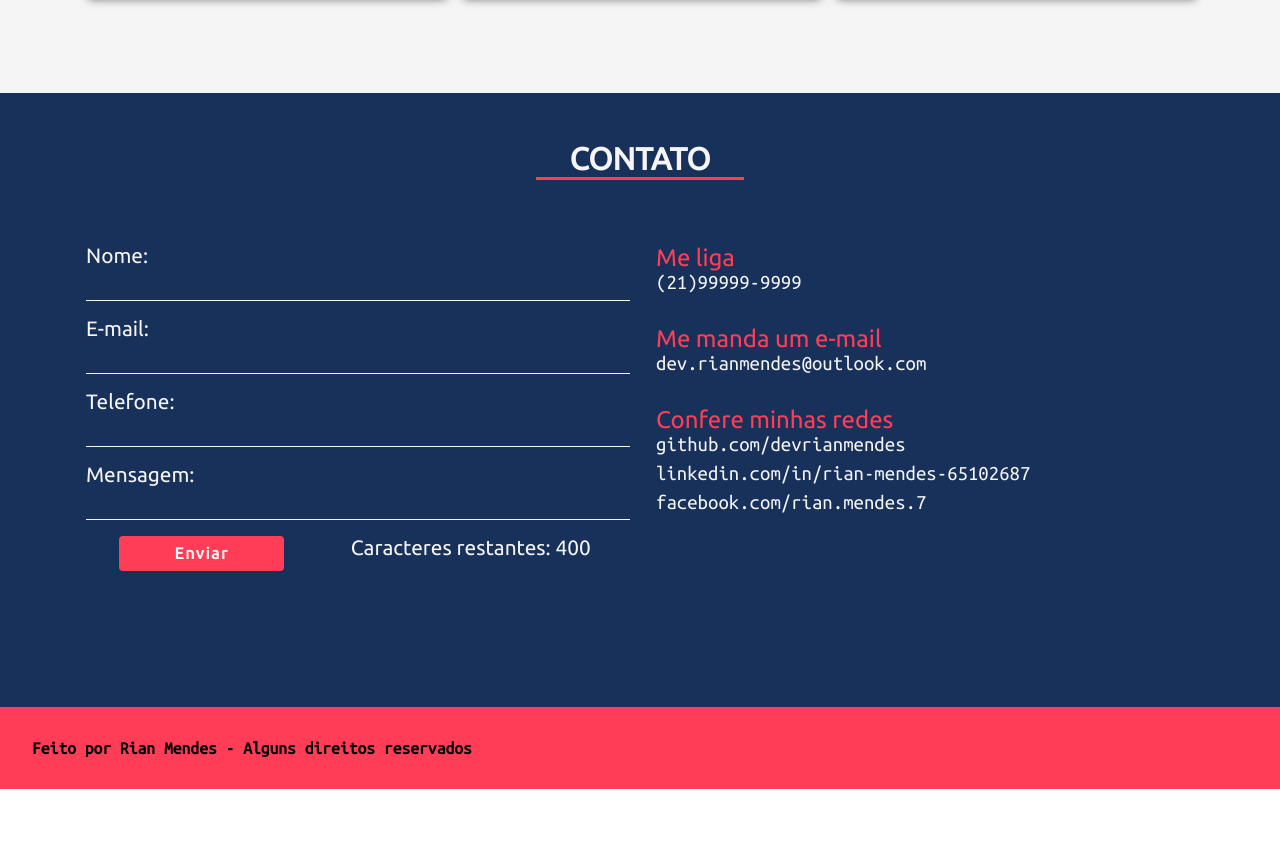
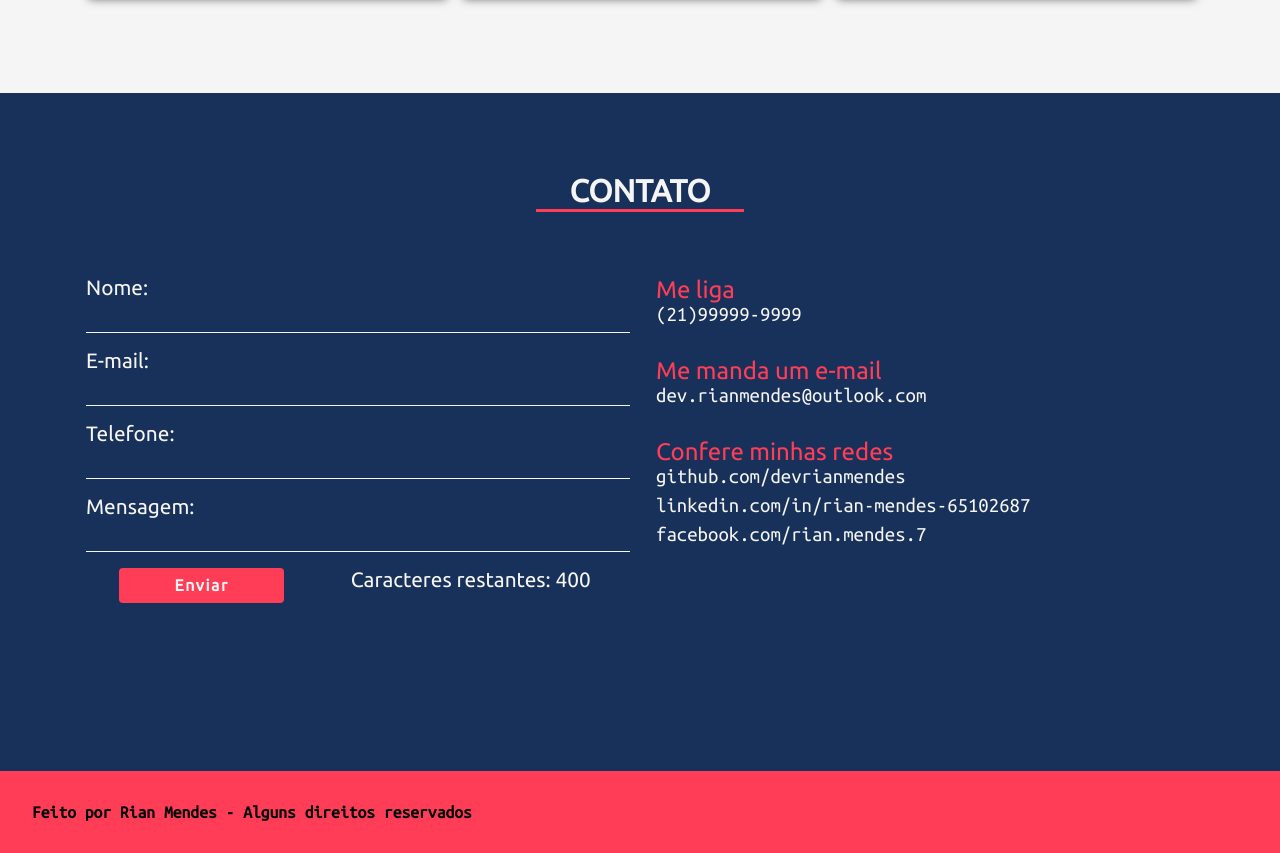
Before and after one commit to devrianmendes/personal-portfolio, a plain HTML site: page index.html in a window 1280 px wide. Shown: the part 2613-3466 px from the top of the page. Before the commit the page ends 3402 px from the top, so only its background shows below. Drawn offline with Linux system fonts and the light colour scheme.

Commit message:
Update style.css

```diff
--- a/css/style.css
+++ b/css/style.css
@@ -822,7 +822,7 @@ br {
 
 .contact {
     background-color: var(--cor-principal);
-    padding: 3rem 0rem;
+    padding: 5rem 0rem;
     text-align: center;
 }
 
```
